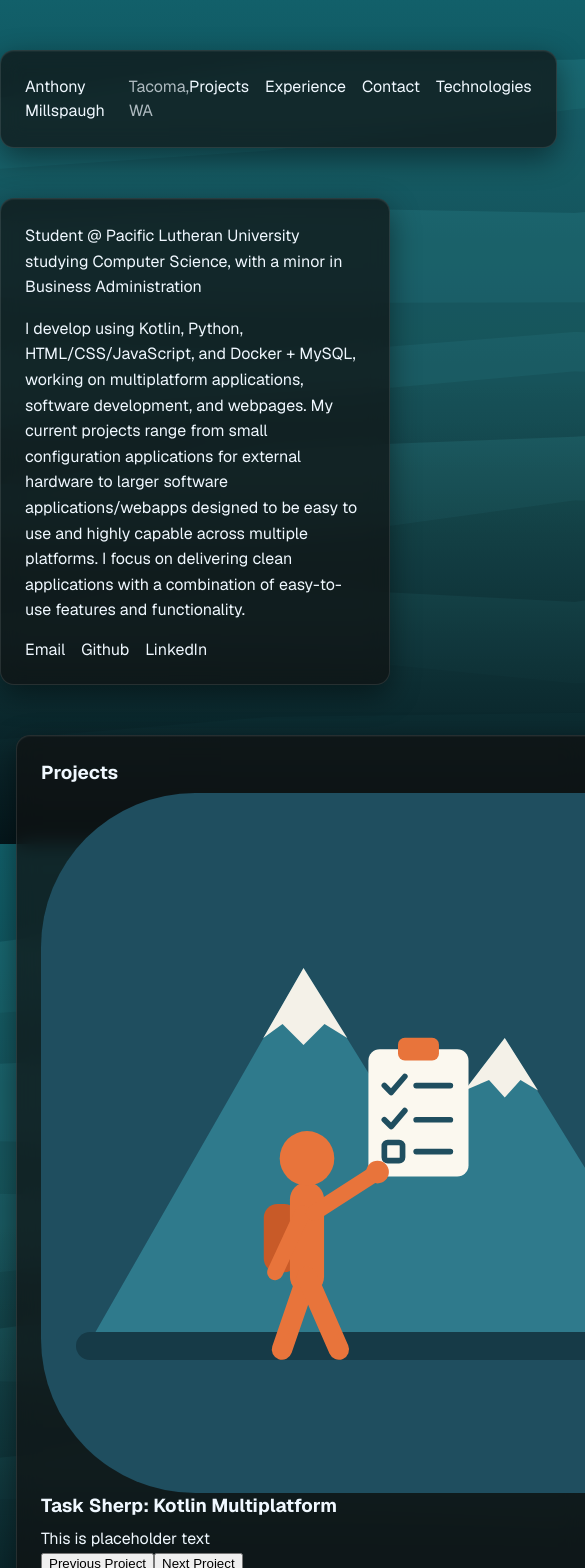
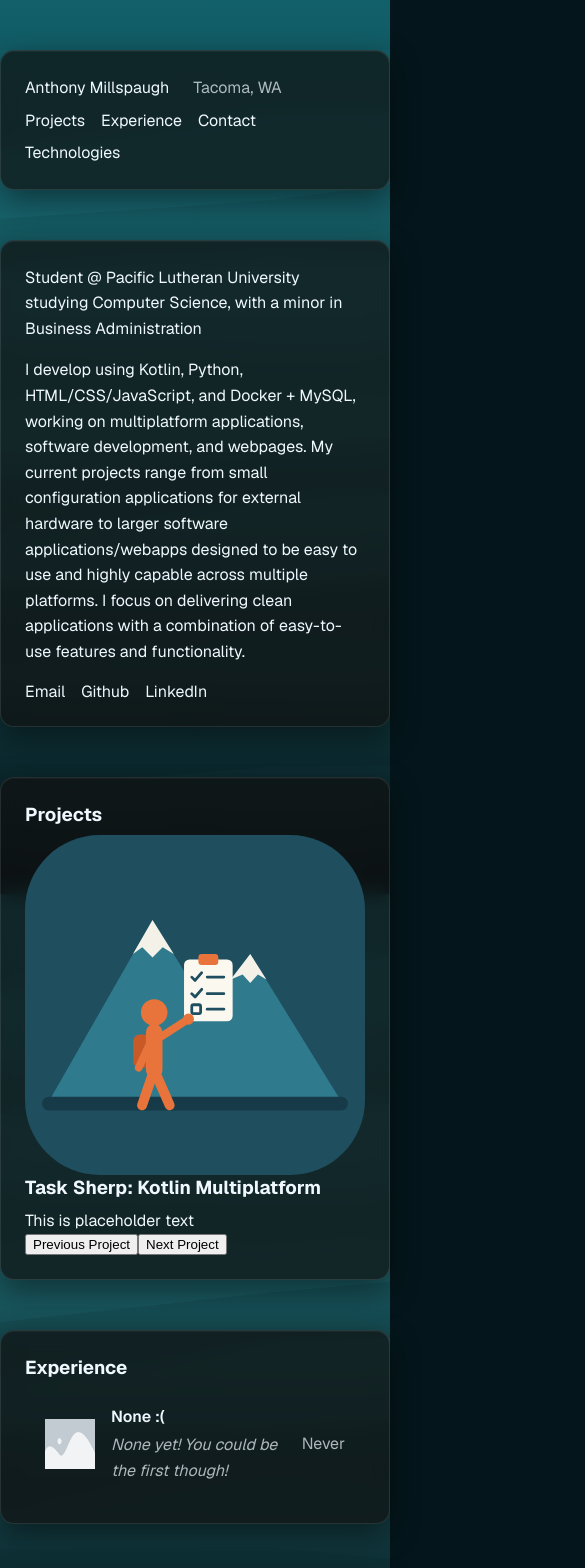
Before and after one commit to AnthonyJMillspaugh/portfolio-website, a React (Vite) app in the folder client/: page / in a window 390 px wide. Shown: the top 1568 px of the page, 585 px wide, since content can reach past the window. Built offline with nearby package versions, Linux system fonts and the light colour scheme.

Commit message:
fix for mobile display

```diff
--- a/client/src/App.jsx
+++ b/client/src/App.jsx
@@ -1,6 +1,5 @@
 import NavBar from './components/NavBar';
 import ProjectSlider from './components/ProjectSlider';
-import Button from './components/Button';
 import ExperienceDeck from './components/ExperienceDeck';
 import TechStack from './components/TechStack';
 import Contact from './components/Contact';
@@ -9,16 +8,15 @@ import './components/css-files/Card.css';
 import './App.css';
 import useReveal from './functions/useReveal.js';
 
-
-
 const copyEmail = () => {
   navigator.clipboard.writeText("ajmillspaugh3@gmail.com")
 };
 function App() {
   useReveal();
   return (
-    <div>
-      <header className="header reveal">
+    <div className="App">
+      <meta name="viewport" content="width=device-width, initial-scale=1.0" />
+      <header className="header reveal card">
         <NavBar />
       </header>
       <div className="card reveal about">
@@ -38,7 +36,7 @@ function App() {
             <a className='link' href='https://linkedin.com/in/anthony-millspaugh-240043341' target="_blank" rel="noopener noreferrer">LinkedIn </a>
         </footer>
       </div>
-      <div className='reveal' id="projects">
+      <div className='card reveal' id="projects">
         <ProjectSlider />
       </div>
       <div className='card reveal' id="experience">
--- a/client/src/components/ExperienceDeck.jsx
+++ b/client/src/components/ExperienceDeck.jsx
@@ -1,6 +1,5 @@
 import placeholder from '../assets/placeholder.png';
 import './css-files/ExperienceDeck.css';
-import './css-files/Card.css';
 
 const ExperienceInfo = [
   {
--- a/client/src/components/NavBar.jsx
+++ b/client/src/components/NavBar.jsx
@@ -1,9 +1,8 @@
-import './css-files/Card.css';
 import './css-files/NavBar.css';
 
 function NavBar() {
   return (
-    <header className="card header">
+    <header className="header">
       <div className="name-location">
         <p className="name">Anthony Millspaugh</p>
         <p className="location">Tacoma, WA</p>
--- a/client/src/components/ProjectSlider.jsx
+++ b/client/src/components/ProjectSlider.jsx
@@ -3,7 +3,6 @@ import placeholder from '../assets/placeholder.png';
 import COMAPCompass from '../assets/COMAP-Compass-Website.png';
 import TaskSherpLogo from '../assets/TaskSherp-logo.svg';
 import {useState} from "react";
-import './css-files/Card.css';
 import './css-files/ProjectSlider.css';
 
 console.log(placeholder, COMAPCompass);
@@ -46,17 +45,18 @@ function ProjectSlider() {
   };
   const currentSlide = projects[currentIndex];
   return (
-    <section className="card-grid">
-      <div className="card">
+    <section className="slider">
+      <div>
         <h3>Projects</h3>
         <img
+          className="project-img"
           src={currentSlide.image}
           alt={`Project ${currentIndex + 1}`}
         />
         <h3>{currentSlide.title}</h3>
         <p>{currentSlide.summary}</p>
-        <Button onClick={prevSlide} variant="slider" children='Previous Project'/>
-        <Button onClick={nextSlide} variant="slider" children='Next Project' />
+        <Button className='button' onClick={prevSlide} children='Previous Project'/>
+        <Button className='button' onClick={nextSlide} children='Next Project' />
       </div>
     </section>
   )
--- a/client/src/components/css-files/Card.css
+++ b/client/src/components/css-files/Card.css
@@ -33,15 +33,6 @@
   line-height: 1.6;
 }
 
-.card-grid {
-  display: grid;
-  grid-template-columns: repeat(auto-fit, minmax(280px, 1fr));
-  gap: 1.5rem;
-  max-width: 900px;
-  margin: 0 auto;
-  padding: 0 1rem;
-}
-
 @media (prefers-reduced-motion: reduce) {
   .card { transition: none; }
   .card:hover { transform: none; }
--- a/client/src/components/css-files/NavBar.css
+++ b/client/src/components/css-files/NavBar.css
@@ -7,8 +7,8 @@
 
 .navbar {
   display: flex;
-  flex-direction: row;
-  gap: 1rem;
+  flex-wrap: wrap;
+  gap: 0.5rem 1rem;
 }
 
 .name-location p,
@@ -25,6 +25,8 @@
 .header {
   display: flex;
   flex-direction: row;
+  flex-wrap: wrap;
+  gap: 0.5rem 1rem;
   flex: 1;
 }
 
--- a/client/src/components/css-files/ProjectSlider.css
+++ b/client/src/components/css-files/ProjectSlider.css
@@ -1,6 +1,7 @@
-img {
+.project-img {
   display: block;
-  width: 700px;
+  width: 100%;
+  max-width: 700px;
   aspect-ratio: 1;
   object-fit: cover;
   border-radius: 10px;
```
